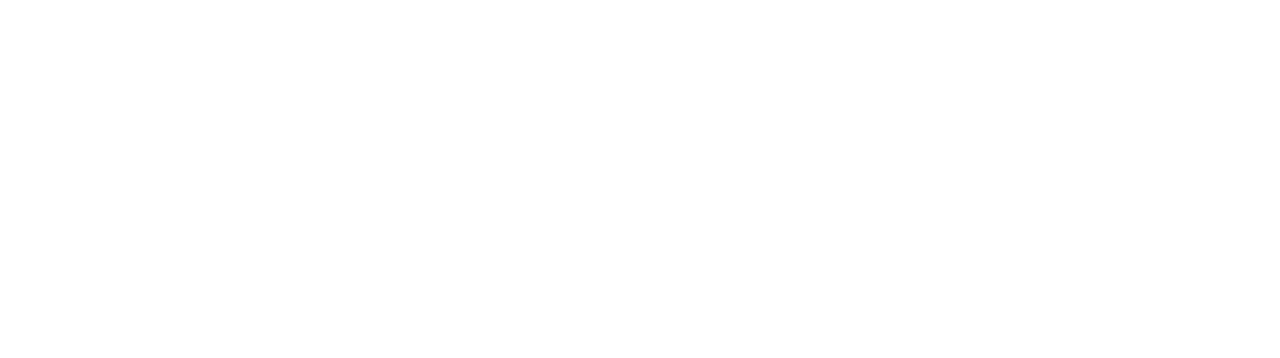
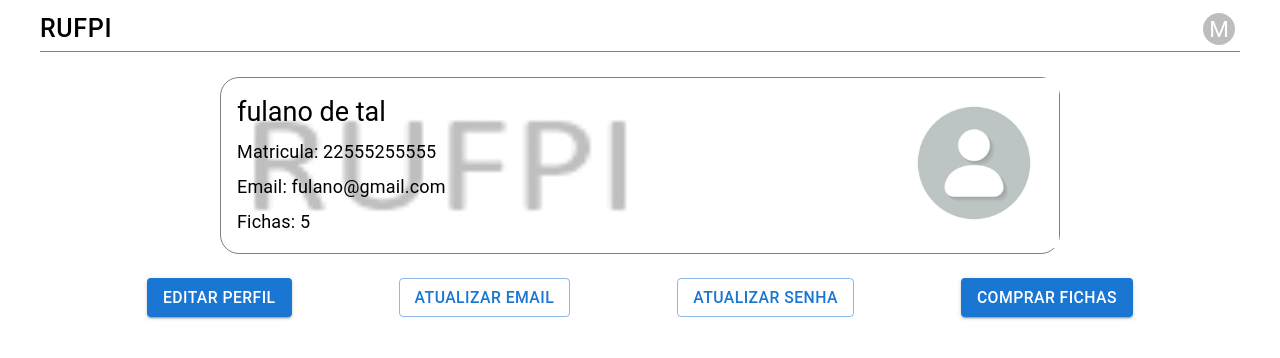
Before and after one commit to Laboratorio-FranCosMonX/RUFPI, a React (Vite) app in the folder frontend/: page /profile in a window 1280 px wide. Before the commit this address had no page. Shown: the top 358 px of the page. Built offline with nearby package versions, Linux system fonts and the light colour scheme.

Commit message:
implementando uma interface visual simples para perfil de usuario

```diff
--- a/frontend/src/App.tsx
+++ b/frontend/src/App.tsx
@@ -4,7 +4,6 @@
 function App() {
   return (
     <>
-
       <Login />
     </>
   )
--- a/frontend/src/components/MainMenu.tsx
+++ b/frontend/src/components/MainMenu.tsx
@@ -74,7 +74,9 @@
         transformOrigin={{ horizontal: 'right', vertical: 'top' }}
         anchorOrigin={{ horizontal: 'right', vertical: 'bottom' }}
       >
-        <MenuItem onClick={handleClose}>
+        <MenuItem onClick={() => {
+          navigate('/profile')
+        }}>
           <Avatar /> Perfil
         </MenuItem>
         <MenuItem onClick={handleClose}>
--- a/frontend/src/index.css
+++ b/frontend/src/index.css
@@ -16,6 +16,15 @@
   min-height: 100vh;
 }
 
-.MuiContainer {
-  padding: 0px;
+.image-profile {
+  max-width: 170px;
+  max-height: 170px;
 }
+
+.image-paper-profile {
+  position: absolute;
+  width: 100%;
+  height: 100%;
+  z-index: -1;
+  opacity: 25%;
+}
--- a/frontend/src/main.tsx
+++ b/frontend/src/main.tsx
@@ -6,6 +6,7 @@
 import './index.css'
 import Login from './login/Login.tsx'
 import Cadastro from './register/Register.tsx'
+import Perfil from './user/Profile.tsx'
 
 const theme = createTheme({
   components: {
@@ -34,6 +35,7 @@
           <Route path="/" element={<Login />} />
           <Route path="/register" element={<Cadastro />} />
           <Route path="home" element={<Home />} />
+          <Route path="profile" element={<Perfil />} />
         </Routes>
       </BrowserRouter>
     </ThemeProvider>
--- /dev/null
+++ b/frontend/src/user/Profile.tsx
@@ -0,0 +1,54 @@
+import { Box, Button, Container, Divider, Grid2, Typography } from "@mui/material";
+import { useState } from "react";
+import MainMenu from "../components/MainMenu";
+
+interface Usuario {
+  nome: string
+  id: number
+  email: string
+  tipo: 'administrador' | 'discente'
+  qtdFichas: number
+}
+
+const Perfil = () => {
+
+  const [profile, setProfile] = useState<Usuario>({
+    nome: "fulano de tal", id: 22555255555, email: 'fulano@gmail.com', tipo: "discente", qtdFichas: 5
+  })
+
+  const handleProfileData = async () => {
+
+  }
+
+  return (
+    <Container sx={{ padding: '0px', width: "100vw", minHeight: "100vh", display: 'flex', flexDirection: "column", justifyContent: "flex-start", alignItems: 'center' }}>
+      <MainMenu />
+      <Divider sx={{
+        fontSize: '5px',
+        backgroundColor: 'black'
+      }} />
+      <Box width={"100%"} paddingTop={3} display={'flex'} flexDirection={'column'} justifyContent={'center'} alignItems={'center'}>
+        <Grid2 display={"flex"} justifyContent={'space-between'} width={'70%'} border={"1px solid gray"} borderRadius={'19px'} >
+          <Box display="flex" flexDirection={"column"} gap={1} margin={2} width={'50%'} position={"relative"}>
+            <Typography variant="h5">{profile.nome}</Typography>
+            <Typography variant="body1">Matricula: {profile.id}</Typography>
+            <Typography variant="body1">Email: {profile.email}</Typography>
+            <Typography variant="body1">Fichas: {profile.qtdFichas}</Typography>
+            <img className="image-paper-profile" src="papelDeParedePerfilUsuario.jpg" alt="" />
+          </Box>
+          <Box>
+            <img className="image-profile" src="imageProfile.jpg" alt="" />
+          </Box>
+        </Grid2>
+        <Box display={"flex"} justifyContent={"space-evenly"} width={'100%'} marginTop={3}>
+          <Button variant="contained">Editar Perfil</Button>
+          <Button variant="outlined">Atualizar Email</Button>
+          <Button variant="outlined">Atualizar Senha</Button>
+          <Button variant="contained">Comprar Fichas</Button>
+        </Box>
+      </Box>
+    </Container>
+  );
+}
+
+export default Perfil;
```
Also changed, not shown: frontend/public/imageProfile.jpg (added), frontend/public/papelDeParedePerfilUsuario.jpg (added).
